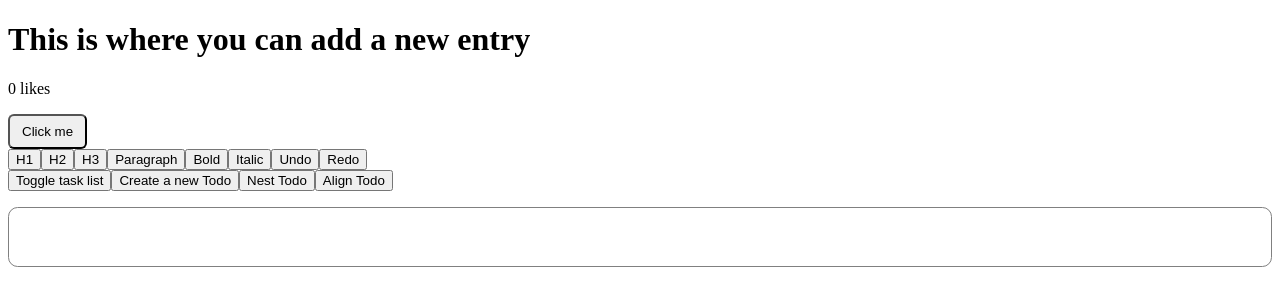
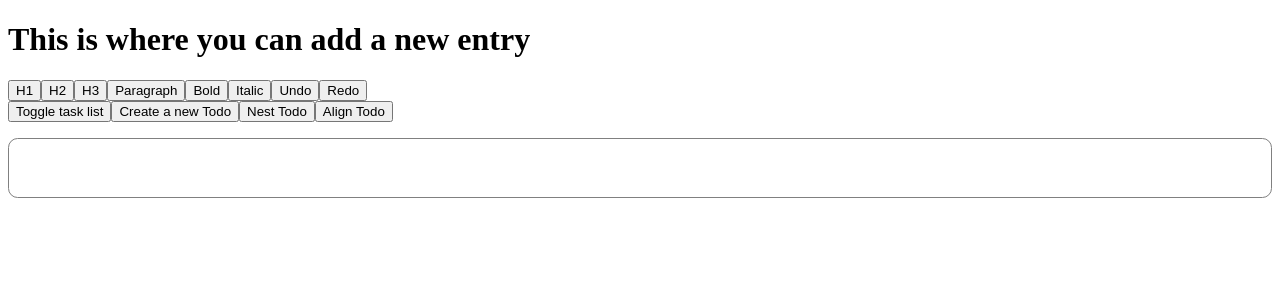
Before and after one commit to RadekKosiada/journal-app, a Next.js app: page /new-entry in a window 1280 px wide. Shown: the top 306 px of the page. Built offline with nearby package versions, Linux system fonts and the light colour scheme.

Commit message:
rename RTE + clean home page

```diff
--- a/src/app/new-entry/client-new-entry.tsx
+++ b/src/app/new-entry/client-new-entry.tsx
@@ -1,15 +1,9 @@
 "use client";
-import Button from "@/components/ui/button";
-import { useState } from 'react';
 
 export default function ClientNewEntry() {
-    const [count, setCount] = useState(0)
     return (
         <>
             <h1>This is where you can add a new entry</h1>
-            <p>{count} likes</p>
-            <Button onClick={() => setCount(count + 1)}>Click me</Button>
-
         </>
     );
 }
--- a/src/app/new-entry/page.tsx
+++ b/src/app/new-entry/page.tsx
@@ -1,11 +1,11 @@
-import Tiptap from "@/components/ui/rich-text-editor";
+import RichTextEditor from "@/components/ui/rich-text-editor";
 import ClientNewEntry from "./client-new-entry";
 
 export default function NewEntry() {
     return (
         <>
             <ClientNewEntry />
-            <Tiptap />
+            <RichTextEditor />
         </>
     )
 
--- a/src/app/page.tsx
+++ b/src/app/page.tsx
@@ -1,4 +1,3 @@
-import Tiptap from "@/components/ui/rich-text-editor";
 import Link from "next/link";
 
 export default function Home() {
@@ -6,7 +5,6 @@ export default function Home() {
         <>
             <h1>this is Home Page</h1>
             <Link href="/new-entry">Go to New Entry Page</Link>
-            <Tiptap />
         </>
 
     );
--- a/src/components/ui/rich-text-editor/index.tsx
+++ b/src/components/ui/rich-text-editor/index.tsx
@@ -7,7 +7,7 @@ import { EditorContent, useEditor } from '@tiptap/react';
 import StarterKit from '@tiptap/starter-kit';
 import MenuBar from './menu-bar';
 
-const Tiptap = () => {
+const RichTextEditor = () => {
     const editor = useEditor({
         extensions: [
             StarterKit,
@@ -31,4 +31,4 @@ const Tiptap = () => {
     )
 }
 
-export default Tiptap;
+export default RichTextEditor;
```
